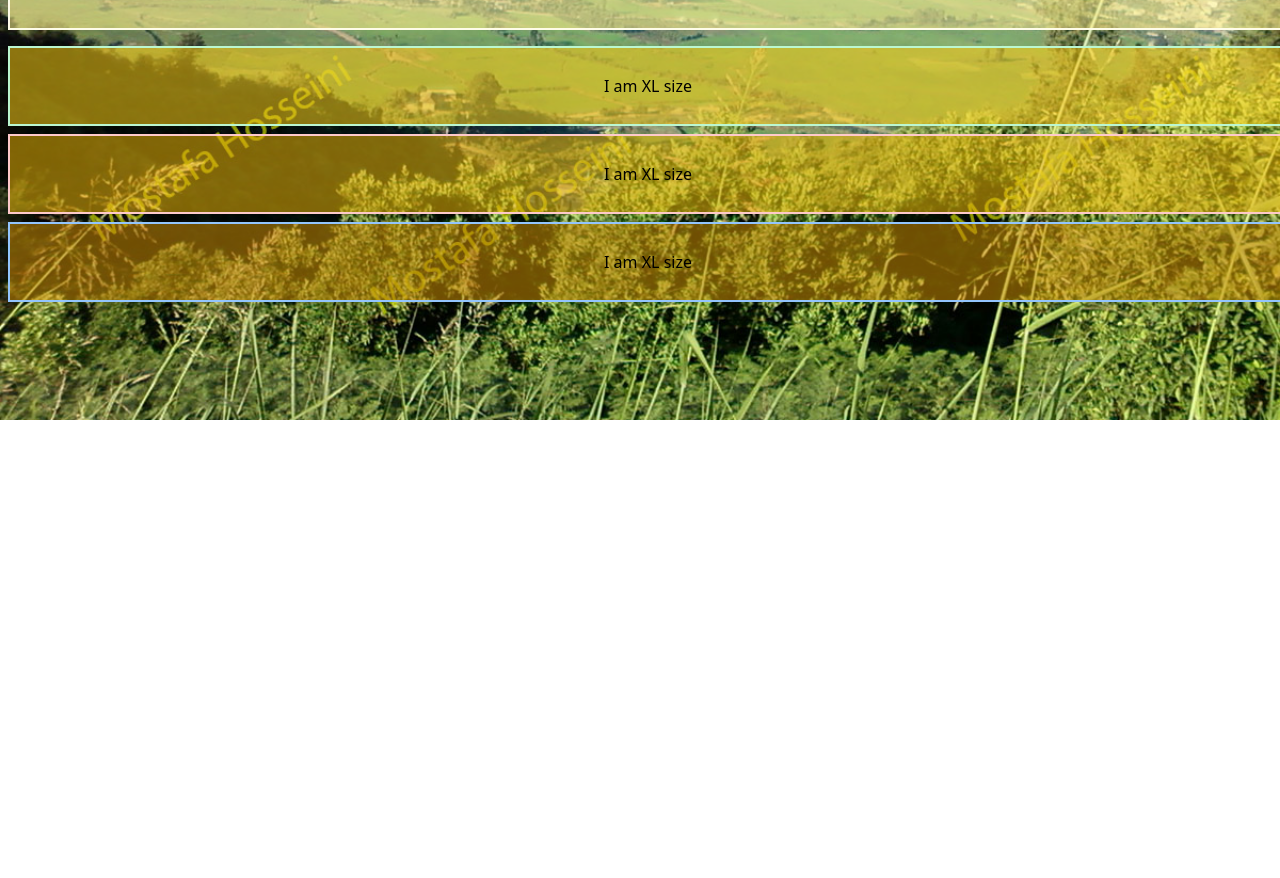
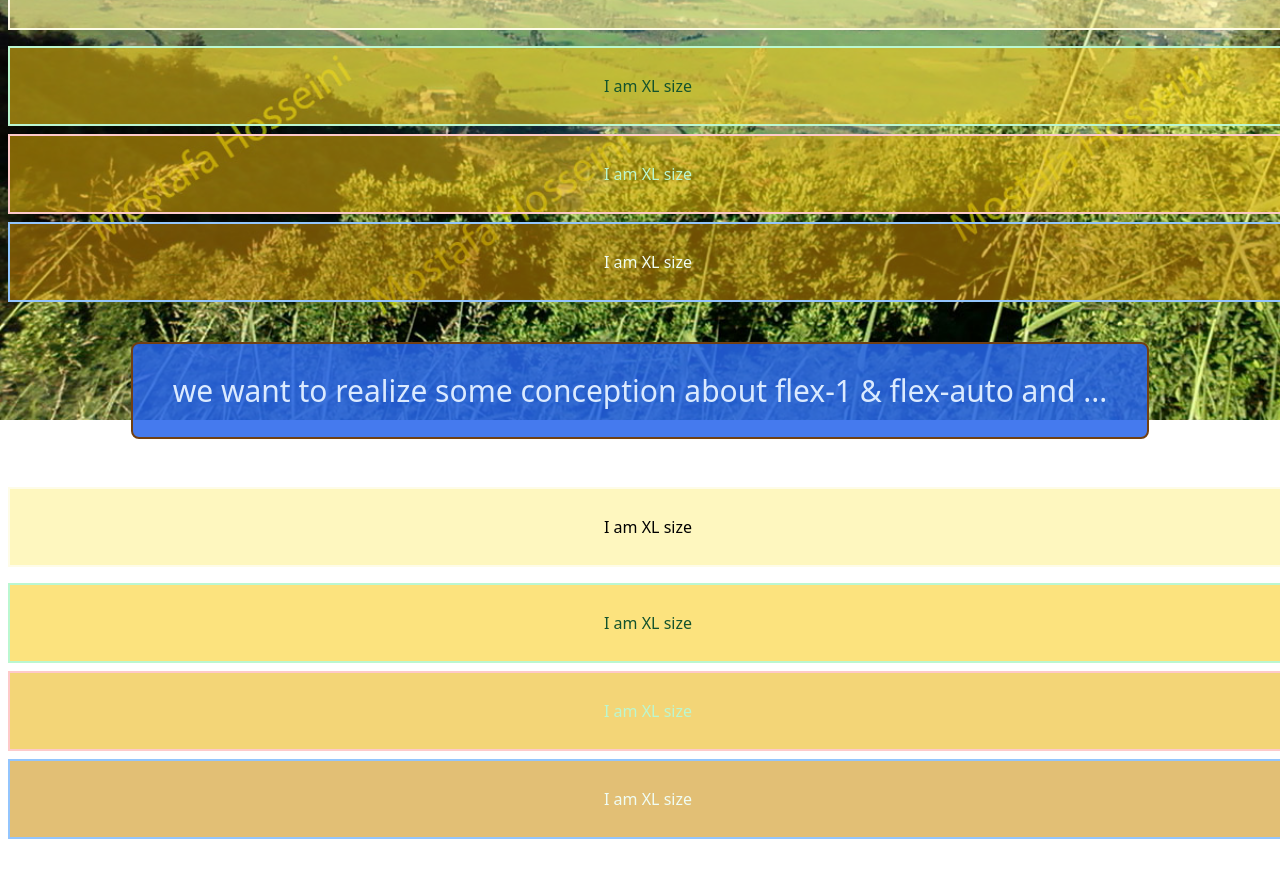
Before and after one commit to mostafa1350/01_Flex_Grid_Concept, a React (Vite) app in the folder flex-grid-concept/: page / in a window 1280 px wide. Shown: the part 380-1258 px from the top of the page. Before the commit the page ends 800 px from the top, so only its background shows below. Built offline with nearby package versions, Linux system fonts and the light colour scheme.

Commit message:
about flex-auto,flex-1 and...

```diff
--- a/flex-grid-concept/src/Flex_grid_concept.jsx
+++ b/flex-grid-concept/src/Flex_grid_concept.jsx
@@ -38,12 +38,21 @@ const Flex_grid_concept = () => {
           </h1>
         </div>
         <div className='flex w-full flex-col space-y-2 my-10 sm:flex-row md:flex-row lg:flex-col xl:flex-col 2xl:flex-row'>
-            <div className='flex justify-center items-center w-full m-2  border-yellow-50 border-[2px] bg-blue-300/50 sm:bg-yellow-300/50 after:content-["I_Am_Div1_for_Test"] sm:after:content-["I_am_SM_size"] md:after:content-["I_am_MD_size"] lg:after:content-["I_am_lg_size"] xl:after:content-["I_am_XL_size"] md:bg-red-500/70 lg:bg-yellow-200/55 lg:w-full h-[80px] '></div>
-            <div className='flex justify-center items-center w-full m-2  border-green-200 border-[2px] bg-blue-500/50 sm:bg-yellow-300/50 after:content-["I_Am_Div2_for_Test"] sm:after:content-["I_am_SM_size"] md:after:content-["I_am_MD_size"] lg:after:content-["I_am_lg_size"] xl:after:content-["I_am_XL_size"] md:bg-red-500/70 lg:bg-yellow-400/55 lg:w-full h-[80px] '></div>
-            <div className='flex justify-center items-center w-full m-2  border-red-200 border-[2px] bg-blue-700/50 sm:bg-yellow-300/50   after:content-["I_Am_Div3_for_Test"] sm:after:content-["I_am_SM_size"] md:after:content-["I_am_MD_size"] lg:after:content-["I_am_lg_size"] xl:after:content-["I_am_XL_size"] md:bg-red-500/70 lg:bg-yellow-500/55 lg:w-full h-[80px] '></div>
-            <div className='flex justify-center items-center w-full m-2  border-blue-300 border-[2px] bg-blue-900/50 sm:bg-yellow-300/50  after:content-["I_Am_Div4_for_Test"] sm:after:content-["I_am_SM_size"] md:after:content-["I_am_MD_size"] lg:after:content-["I_am_lg_size"] xl:after:content-["I_am_XL_size"] md:bg-red-500/70 lg:bg-yellow-600/55 lg:w-full h-[80px] '></div>
+            <div className='flex justify-center items-center w-full m-2  border-yellow-50 border-[2px] bg-blue-300/50 sm:bg-yellow-300/50 text-black after:content-["I_Am_Div1_for_Test"] sm:after:content-["I_am_SM_size"] md:after:content-["I_am_MD_size"] lg:after:content-["I_am_lg_size"] xl:after:content-["I_am_XL_size"] md:bg-red-500/70 lg:bg-yellow-200/55 lg:w-full h-[80px] '></div>
+            <div className='flex justify-center items-center w-full m-2  border-green-200 border-[2px] bg-blue-500/50 sm:bg-yellow-300/50 text-green-900 after:content-["I_Am_Div2_for_Test"] sm:after:content-["I_am_SM_size"] md:after:content-["I_am_MD_size"] lg:after:content-["I_am_lg_size"] xl:after:content-["I_am_XL_size"] md:bg-red-500/70 lg:bg-yellow-400/55 lg:w-full h-[80px] '></div>
+            <div className='flex justify-center items-center w-full m-2  border-red-200 border-[2px] bg-blue-700/50 sm:bg-yellow-300/50   text-green-200 after:content-["I_Am_Div3_for_Test"] sm:after:content-["I_am_SM_size"] md:after:content-["I_am_MD_size"] lg:after:content-["I_am_lg_size"] xl:after:content-["I_am_XL_size"] md:bg-red-500/70 lg:bg-yellow-500/55 lg:w-full h-[80px] '></div>
+            <div className='flex justify-center items-center w-full m-2  border-blue-300 border-[2px] bg-blue-900/50 sm:bg-yellow-300/50  text-green-50 after:content-["I_Am_Div4_for_Test"] sm:after:content-["I_am_SM_size"] md:after:content-["I_am_MD_size"] lg:after:content-["I_am_lg_size"] xl:after:content-["I_am_XL_size"] md:bg-red-500/70 lg:bg-yellow-600/55 lg:w-full h-[80px] '></div>
+        </div>
 
+        <h1 className='  bg-blue-600/85 rounded-lg border-yellow-900 dark:border-green-200 border-[2px] text-blue-100 dark:bg-yellow-50/50 text-[30px] px-10 py-6'>
+             we want to realize some conception about flex-1 & flex-auto and ...
+        </h1>
 
+        <div className='flex w-full flex-col space-y-2 my-10 sm:flex-row md:flex-row lg:flex-col xl:flex-col 2xl:flex-row'>
+            <div className='flex justify-center items-center w-full m-2  border-yellow-50 border-[2px] bg-blue-300/50 sm:bg-yellow-300/50 text-black after:content-["I_Am_Div1_for_Test"] sm:after:content-["I_am_SM_size"] md:after:content-["I_am_MD_size"] lg:after:content-["I_am_lg_size"] xl:after:content-["I_am_XL_size"] md:bg-red-500/70 lg:bg-yellow-200/55 lg:w-full h-[80px] '></div>
+            <div className='flex justify-center items-center w-full m-2  border-green-200 border-[2px] bg-blue-500/50 sm:bg-yellow-300/50 text-green-900 after:content-["I_Am_Div2_for_Test"] sm:after:content-["I_am_SM_size"] md:after:content-["I_am_MD_size"] lg:after:content-["I_am_lg_size"] xl:after:content-["I_am_XL_size"] md:bg-red-500/70 lg:bg-yellow-400/55 lg:w-full h-[80px] '></div>
+            <div className='flex justify-center items-center w-full m-2  border-red-200 border-[2px] bg-blue-700/50 sm:bg-yellow-300/50   text-green-200 after:content-["I_Am_Div3_for_Test"] sm:after:content-["I_am_SM_size"] md:after:content-["I_am_MD_size"] lg:after:content-["I_am_lg_size"] xl:after:content-["I_am_XL_size"] md:bg-red-500/70 lg:bg-yellow-500/55 lg:w-full h-[80px] '></div>
+            <div className='flex justify-center items-center w-full m-2  border-blue-300 border-[2px] bg-blue-900/50 sm:bg-yellow-300/50  text-green-50 after:content-["I_Am_Div4_for_Test"] sm:after:content-["I_am_SM_size"] md:after:content-["I_am_MD_size"] lg:after:content-["I_am_lg_size"] xl:after:content-["I_am_XL_size"] md:bg-red-500/70 lg:bg-yellow-600/55 lg:w-full h-[80px] '></div>
         </div>
 
       </div>
```
